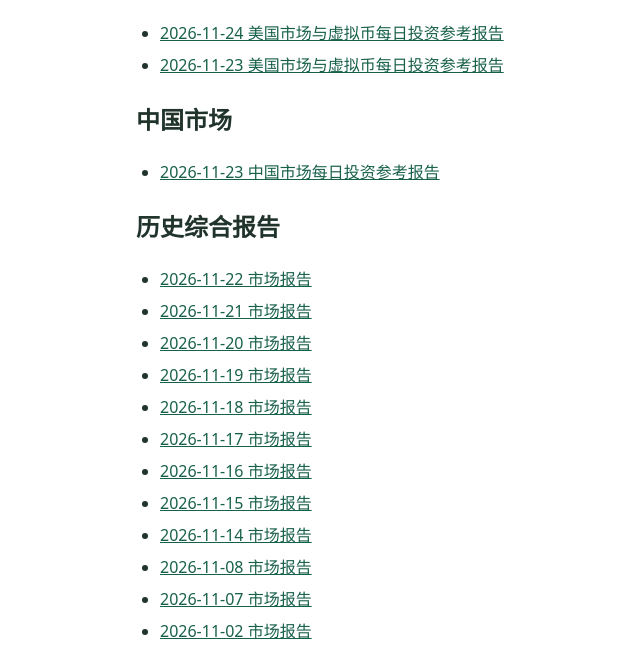
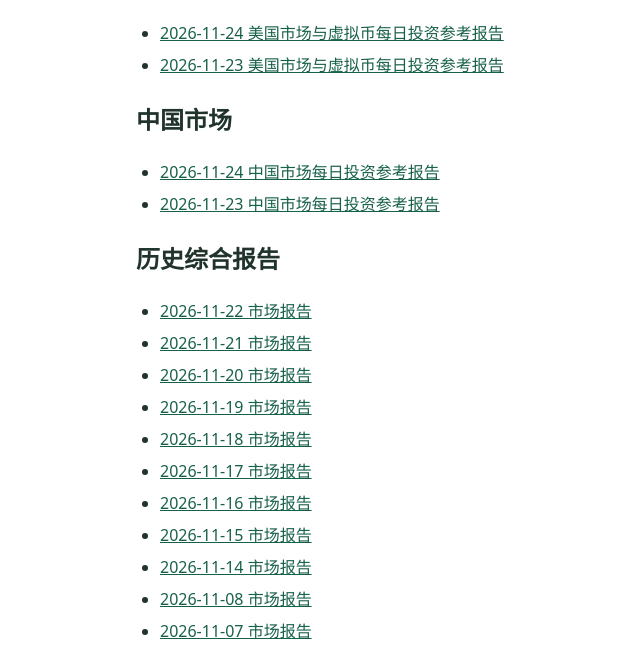
Before and after one commit to tidb100/lzjc, a plain HTML site: page docs/index.html in a window 1280 px wide. Shown: the part 153-800 px from the top of the page, without its empty margins (184-824 px from the left). Drawn offline with Linux system fonts and the light colour scheme.

Commit message:
更新中国市场报告索引至 2026-11-24

```diff
--- a/docs/index.html
+++ b/docs/index.html
@@ -16,7 +16,7 @@
     <h2>美国市场与虚拟币</h2>
     <ul><li><a href="us_crypto_market_report_2026-11-24.html">2026-11-24 美国市场与虚拟币每日投资参考报告</a></li><li><a href="us_crypto_market_report_2026-11-23.html">2026-11-23 美国市场与虚拟币每日投资参考报告</a></li></ul>
     <h2>中国市场</h2>
-    <ul><li><a href="china-market-2026-11-23.html">2026-11-23 中国市场每日投资参考报告</a></li></ul>
+    <ul><li><a href="china-market-2026-11-24.html">2026-11-24 中国市场每日投资参考报告</a></li><li><a href="china-market-2026-11-23.html">2026-11-23 中国市场每日投资参考报告</a></li></ul>
     <h2>历史综合报告</h2>
     <ul>
       <li><a href="daily_market_report_2026-11-22.html">2026-11-22 市场报告</a></li>
```
